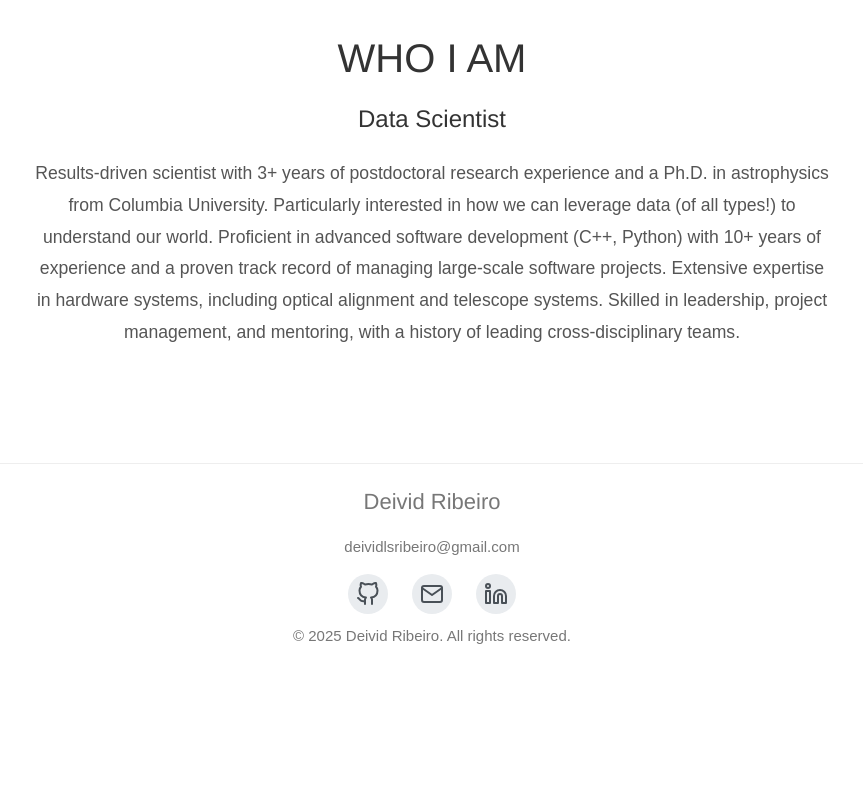
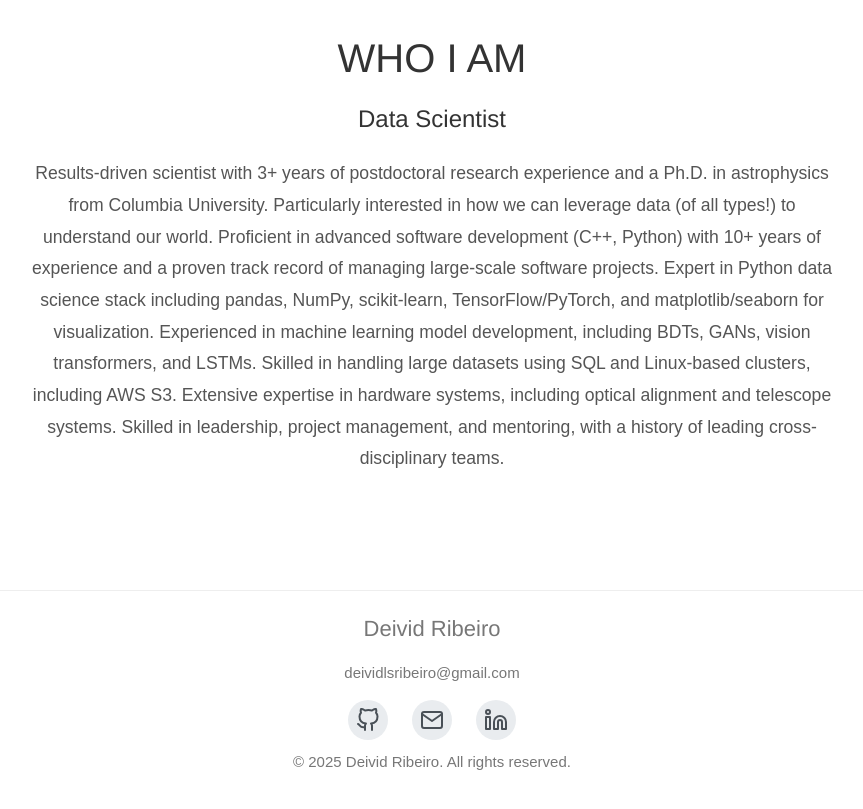
Before and after one commit to deividribeiro/deividribeiro.github.io, a Jekyll site: the page built from index.html, in a window 1280 px wide, cut to the strip 494-1303 px from the top of the page. Shown: the whole strip, without its empty margins (208-1071 px from the left). Built offline with Jekyll 4.4.1, drawn with Linux system fonts in a browser that asks for light colours; before the commit the page ends 1177 px from its top, so only the background shows below that.

Commit message:
Fix bio. Add more images and additional projects.

```diff
--- a/_data/bio.yml
+++ b/_data/bio.yml
@@ -1,6 +1,6 @@
 name: "Deivid Ribeiro"
 title: "Data Scientist"
-bio: "Results-driven scientist with 3+ years of postdoctoral research experience and a Ph.D. in astrophysics from Columbia University. Particularly interested in how we can leverage data (of all types!) to understand our world. Proficient in advanced software development (C++, Python) with 10+ years of experience and a proven track record of managing large-scale software projects. Extensive expertise in hardware systems, including optical alignment and telescope systems. Skilled in leadership, project management, and mentoring, with a history of leading cross-disciplinary teams."
+bio: "Results-driven scientist with 3+ years of postdoctoral research experience and a Ph.D. in astrophysics from Columbia University. Particularly interested in how we can leverage data (of all types!) to understand our world. Proficient in advanced software development (C++, Python) with 10+ years of experience and a proven track record of managing large-scale software projects. Expert in Python data science stack including pandas, NumPy, scikit-learn, TensorFlow/PyTorch, and matplotlib/seaborn for visualization. Experienced in machine learning model development, including BDTs, GANs, vision transformers, and LSTMs. Skilled in handling large datasets using SQL and Linux-based clusters, including AWS S3. Extensive expertise in hardware systems, including optical alignment and telescope systems. Skilled in leadership, project management, and mentoring, with a history of leading cross-disciplinary teams."
 email: deividlsribeiro@gmail.com
 github: https://github.com/deividribeiro
 linkedin: https://www.linkedin.com/in/deividlsribeiro
```
Also changed, not shown: _data/projects.yml (+11 -13 lines), assets/images/VTSScheduler.png (added), assets/images/opticalPSF_2021_05_25_00_54_31.png (added), assets/images/vegas_workflow.png (added), 2 other files.
